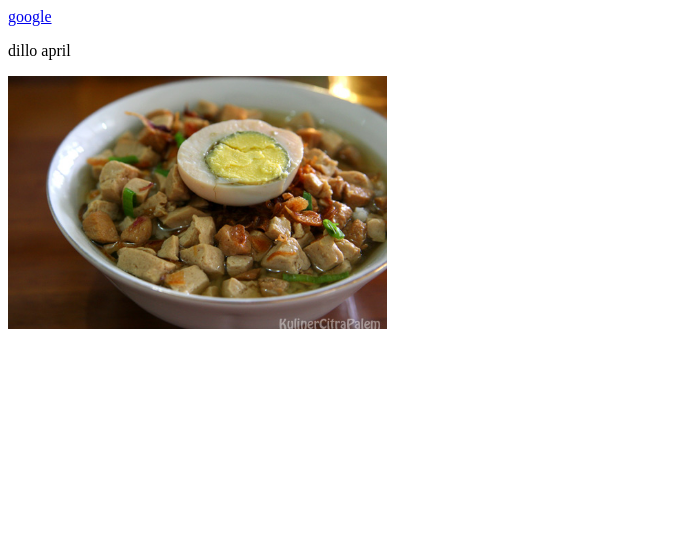
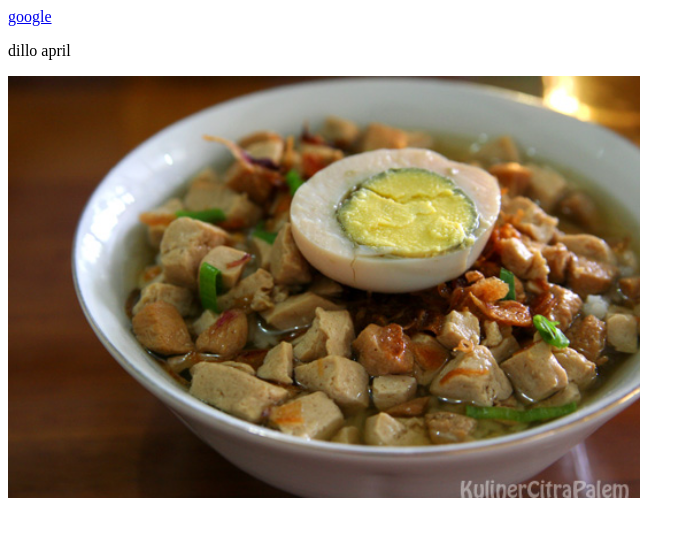
Before and after one commit to fevyekafiana/fevy.github.io, a plain HTML site: page hyperlink.html in a window 1280 px wide. Shown: the whole page, without its empty margins (0-695 px from the left). Drawn offline with Linux system fonts and the light colour scheme.

Commit message:
Update hyperlink.html

```diff
--- a/hyperlink.html
+++ b/hyperlink.html
@@ -6,7 +6,7 @@
           <style>
                a::active{color:green;}
                a::unvisited{color:pink;}
-               img{width:30%;
+               img{width:50%;
                      height:50%;}
                .size1{width:20px;
                     heigth:20px}
```
